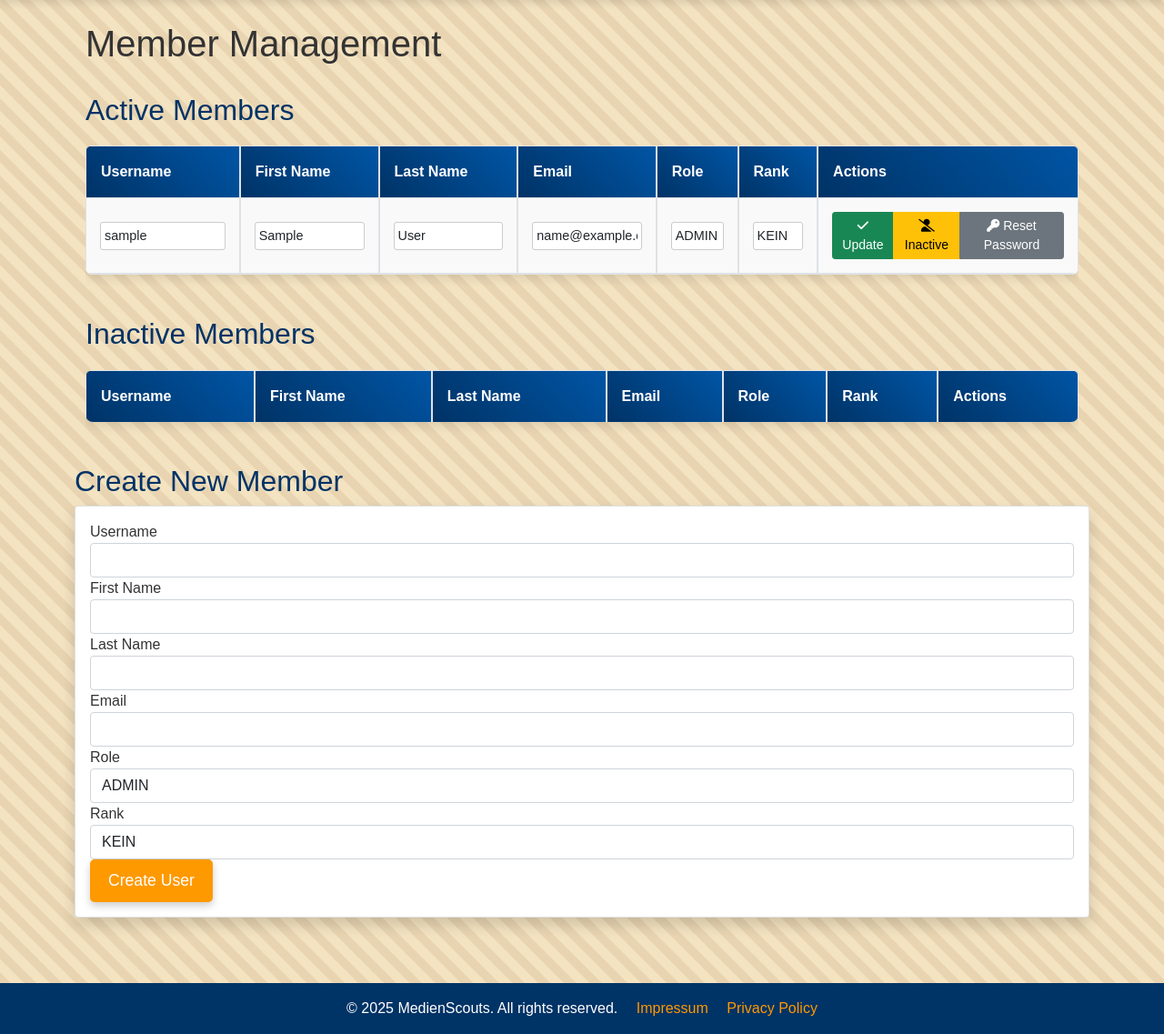
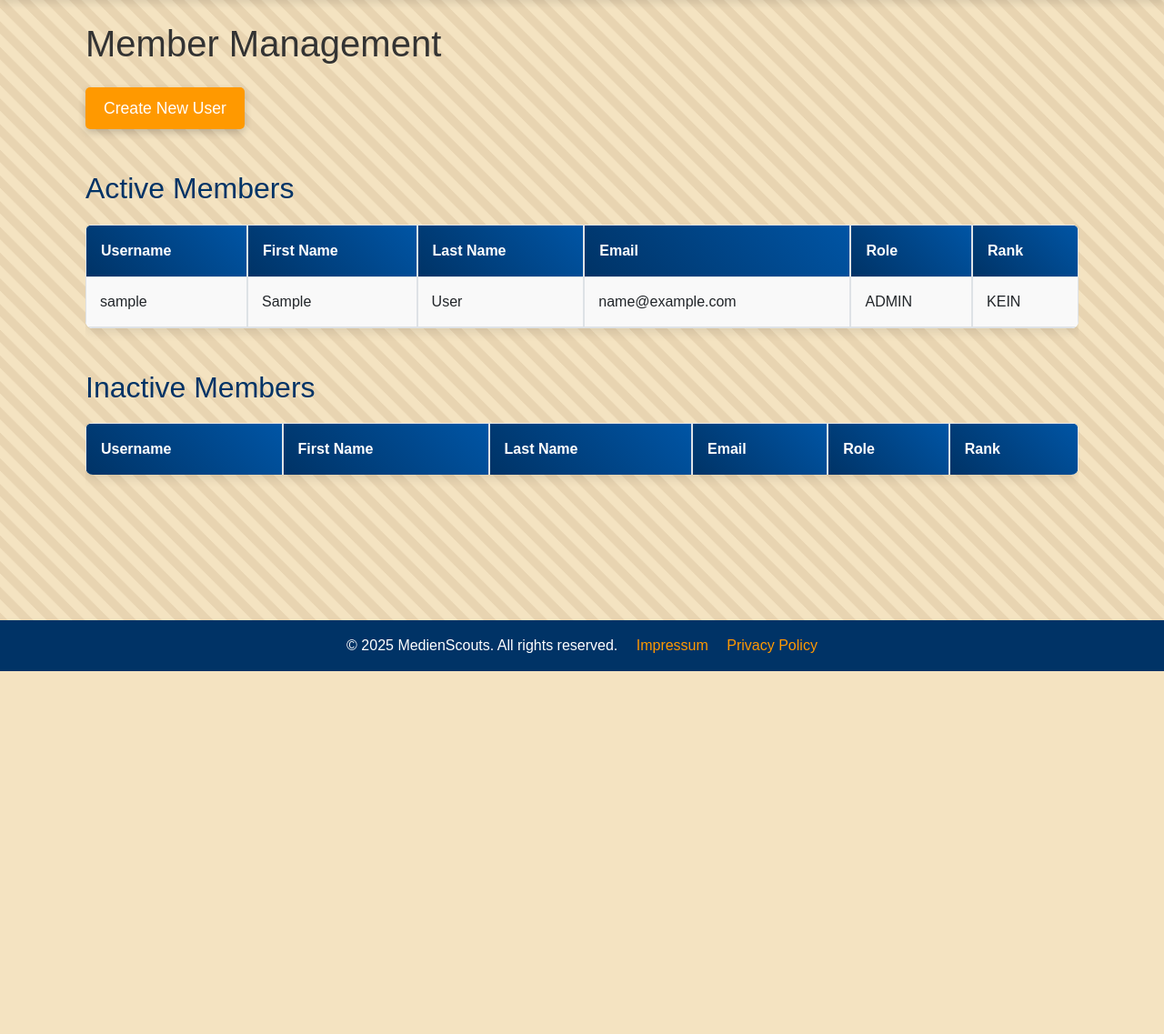
Before and after one commit to tvdw07/MedienScoutsWebsite, a Flask app: page /members/administration in a window 1280 px wide. Shown: the part 62-1199 px from the top of the page at 91% size. After the commit the page ends 800 px from the top, so only its background shows below. Run offline with Flask 3, Linux system fonts and the light colour scheme; a user stored in the database is signed in; tables that the repository leaves empty hold one stand-in row (values such as "Sample post"); lists and menus that the app fills with data are empty; parts of the project's set-up code (start-up, migrations or seed data) failed here and were passed over; some libraries are stand-ins or nearby versions.

Commit message:
Added Flask-Migrate for easy DB migrations. Also added Privilege and UserPrivilege tables to `models.py`. Also updated the README to inform users about the support of Flask-Migrate. Changed the CSP to allow code.jquery.com. Redesigned the admin member administration page.
Signed-off-by: Ghoastplayer <tim.vonderweppen@web.de>

```diff
--- a/app/templates/admin/members_administration.html
+++ b/app/templates/admin/members_administration.html
@@ -6,9 +6,11 @@
 <div class="container mt-4">
     <h1 class="mb-4">Member Management</h1>
 
+    <button id="createUserBtn" class="btn btn-primary mb-3">Create New User</button>
+
     <h2>Active Members</h2>
     <div class="table-responsive">
-        <table class="table table-bordered table-hover">
+        <table class="table table-bordered table-hover" id="activeUsersTable">
             <thead class="thead-dark">
             <tr>
                 <th>Username</th>
@@ -17,49 +19,17 @@
                 <th>Email</th>
                 <th>Role</th>
                 <th>Rank</th>
-                    <th>Actions</th>
             </tr>
             </thead>
             <tbody>
             {% for user in active_users %}
-                <tr>
-                    <form method="POST" action="{{ url_for('members_administration') }}" onsubmit="return confirmUpdate(this);">
-                        <input type="hidden" name="csrf_token" value="{{ csrf_token() }}">
-                        <td>
-                            <input type="hidden" name="user_id" value="{{ user.id }}">
-                            <input type="text" name="username" class="form-control form-control-sm" value="{{ user.username }}" required>
-                        </td>
-                        <td><input type="text" name="first_name" class="form-control form-control-sm" value="{{ user.first_name }}" required></td>
-                        <td><input type="text" name="last_name" class="form-control form-control-sm" value="{{ user.last_name }}" required></td>
-                        <td><input type="email" name="email" class="form-control form-control-sm" value="{{ user.email }}" required></td>
-                        <td>
-                            <select name="role" class="form-control form-control-sm" required>
-                                {% for role in roles %}
-                                <option value="{{ role.value }}" {% if user.role == role %}selected{% endif %}>{{ role.value }}</option>
-                                {% endfor %}
-                            </select>
-                        </td>
-                        <td>
-                            <select name="rank" class="form-control form-control-sm" required>
-                                {% for rank in ranks %}
-                                <option value="{{ rank.value }}" {% if user.rank == rank %}selected{% endif %}>{{ rank.value }}</option>
-                                {% endfor %}
-                            </select>
-                        </td>
-                        <td>
-                            <div class="btn-group" role="group">
-                                <button type="submit" class="btn btn-success btn-sm" data-toggle="tooltip" data-placement="top" title="Update Member">
-                                    <i class="fas fa-check"></i> Update
-                                </button>
-                                <button type="submit" name="set_inactive" class="btn btn-warning btn-sm" data-toggle="tooltip" data-placement="top" title="Set Inactive">
-                                    <i class="fas fa-user-slash"></i> Inactive
-                                </button>
-                                <button type="submit" name="reset_password" class="btn btn-secondary btn-sm" data-toggle="tooltip" data-placement="top" title="Reset Password">
-                                    <i class="fas fa-key"></i> Reset Password
-                                </button>
-                            </div>
-                        </td>
-                    </form>
+            <tr class="user-row" data-user-id="{{ user.id }}">
+                <td>{{ user.username }}</td>
+                <td>{{ user.first_name }}</td>
+                <td>{{ user.last_name }}</td>
+                <td>{{ user.email }}</td>
+                <td>{{ user.role.value }}</td>
+                <td>{{ user.rank.value if user.rank else '' }}</td>
             </tr>
             {% endfor %}
             </tbody>
@@ -68,7 +38,7 @@
 
     <h2>Inactive Members</h2>
     <div class="table-responsive">
-        <table class="table table-bordered table-hover">
+        <table class="table table-bordered table-hover" id="inactiveUsersTable">
             <thead class="thead-dark">
             <tr>
                 <th>Username</th>
@@ -77,49 +47,17 @@
                 <th>Email</th>
                 <th>Role</th>
                 <th>Rank</th>
-                    <th>Actions</th>
             </tr>
             </thead>
             <tbody>
             {% for user in inactive_users %}
-                <tr>
-                    <form method="POST" action="{{ url_for('members_administration') }}" onsubmit="return confirmUpdate(this);">
-                        <input type="hidden" name="csrf_token" value="{{ csrf_token() }}">
-                        <td>
-                            <input type="hidden" name="user_id" value="{{ user.id }}">
-                            <input type="text" name="username" class="form-control form-control-sm" value="{{ user.username }}" required>
-                        </td>
-                        <td><input type="text" name="first_name" class="form-control form-control-sm" value="{{ user.first_name }}" required></td>
-                        <td><input type="text" name="last_name" class="form-control form-control-sm" value="{{ user.last_name }}" required></td>
-                        <td><input type="email" name="email" class="form-control form-control-sm" value="{{ user.email }}" required></td>
-                        <td>
-                            <select name="role" class="form-control form-control-sm" required>
-                                {% for role in roles %}
-                                <option value="{{ role.value }}" {% if user.role == role %}selected{% endif %}>{{ role.value }}</option>
-                                {% endfor %}
-                            </select>
-                        </td>
-                        <td>
-                            <select name="rank" class="form-control form-control-sm" required>
-                                {% for rank in ranks %}
-                                <option value="{{ rank.value }}" {% if user.rank == rank %}selected{% endif %}>{{ rank.value }}</option>
-                                {% endfor %}
-                            </select>
-                        </td>
-                        <td>
-                            <div class="btn-group" role="group">
-                                <button type="submit" class="btn btn-success btn-sm" data-toggle="tooltip" data-placement="top" title="Update Member">
-                                    <i class="fas fa-check"></i> Update
-                                </button>
-                                <button type="submit" name="set_active" class="btn btn-primary btn-sm" data-toggle="tooltip" data-placement="top" title="Set Active">
-                                    <i class="fas fa-user-check"></i> Active
-                                </button>
-                                <button type="submit" name="reset_password" class="btn btn-secondary btn-sm" data-toggle="tooltip" data-placement="top" title="Reset Password">
-                                    <i class="fas fa-key"></i> Reset Password
-                                </button>
-                            </div>
-                        </td>
-                    </form>
+            <tr class="user-row" data-user-id="{{ user.id }}">
+                <td>{{ user.username }}</td>
+                <td>{{ user.first_name }}</td>
+                <td>{{ user.last_name }}</td>
+                <td>{{ user.email }}</td>
+                <td>{{ user.role.value }}</td>
+                <td>{{ user.rank.value if user.rank else '' }}</td>
             </tr>
             {% endfor %}
             </tbody>
@@ -127,58 +65,216 @@
     </div>
 </div>
 
-<h2>Create New Member</h2>
-<div class="card shadow mb-4">
-    <div class="card-body">
-        <form method="POST" action="{{ url_for('members_administration') }}" onsubmit="return confirmCreateUser(this);">
-            <input type="hidden" name="csrf_token" value="{{ csrf_token() }}">
-            <div class="form-group">
-                <label for="new_username">Username</label>
-                <input type="text" name="new_username" class="form-control" id="new_username" required>
+<!-- User Detail Modal -->
+<div class="modal fade" id="userModal" tabindex="-1" role="dialog" aria-labelledby="userModalLabel" aria-hidden="true">
+    <div class="modal-dialog modal-lg" role="document">
+        <div class="modal-content">
+            <form id="userForm">
+                <div class="modal-header">
+                    <h5 class="modal-title" id="userModalLabel">User Details</h5>
+                    <button type="button" class="btn-close" data-bs-dismiss="modal" aria-label="Close"></button>
+
                 </div>
-            <div class="form-group">
-                <label for="new_first_name">First Name</label>
-                <input type="text" name="new_first_name" class="form-control" id="new_first_name" required>
+                <div class="modal-body">
+                    <!-- Hidden field for user id -->
+                    <input type="hidden" id="user_id" name="user_id">
+                    <div class="form-row">
+                        <div class="form-group col-md-6">
+                            <label for="username">Username</label>
+                            <input type="text" class="form-control" id="username" name="username" required>
                         </div>
-            <div class="form-group">
-                <label for="new_last_name">Last Name</label>
-                <input type="text" name="new_last_name" class="form-control" id="new_last_name" required>
+                        <div class="form-group col-md-6">
+                            <label for="email">Email</label>
+                            <input type="email" class="form-control" id="email" name="email" required>
                         </div>
-            <div class="form-group">
-                <label for="new_email">Email</label>
-                <input type="email" name="new_email" class="form-control" id="new_email" required>
                     </div>
-            <div class="form-group">
-                <label for="new_role">Role</label>
-                <select name="new_role" class="form-control" id="new_role" required>
+                    <div class="form-row">
+                        <div class="form-group col-md-6">
+                            <label for="first_name">First Name</label>
+                            <input type="text" class="form-control" id="first_name" name="first_name" required>
+                        </div>
+                        <div class="form-group col-md-6">
+                            <label for="last_name">Last Name</label>
+                            <input type="text" class="form-control" id="last_name" name="last_name" required>
+                        </div>
+                    </div>
+                    <div class="form-row">
+                        <div class="form-group col-md-6">
+                            <label for="role">Role</label>
+                            <select class="form-control" id="role" name="role" required>
                                 {% for role in roles %}
                                 <option value="{{ role.value }}">{{ role.value }}</option>
                                 {% endfor %}
                             </select>
                         </div>
-            <div class="form-group">
-                <label for="new_rank">Rank</label>
-                <select name="new_rank" class="form-control" id="new_rank" required>
+                        <div class="form-group col-md-6">
+                            <label for="rank">Rank</label>
+                            <select class="form-control" id="rank" name="rank" required>
                                 {% for rank in ranks %}
                                 <option value="{{ rank.value }}">{{ rank.value }}</option>
                                 {% endfor %}
                             </select>
                         </div>
-            <button type="submit" name="create_user" class="btn btn-primary">Create User</button>
+                    </div>
+                    <div class="form-group">
+                        <label for="new_password">New Password (leave blank if unchanged)</label>
+                        <input type="password" class="form-control" id="new_password" name="new_password">
+                    </div>
+                    <div class="form-group form-check">
+                        <input type="checkbox" class="form-check-input" id="active" name="active">
+                        <label class="form-check-label" for="active">Active</label>
+                    </div>
+                    <hr>
+                    <h5>Privileges</h5>
+                    <div id="privilegesContainer" class="form-group">
+                        <!-- Privilege checkboxes will be added dynamically -->
+                    </div>
+                </div>
+                <div class="modal-footer">
+                    <button type="button" id="resetPasswordBtn" class="btn btn-secondary">Reset Password</button>
+                    <button type="submit" id="saveUserBtn" class="btn btn-primary">Save Changes</button>
+                </div>
             </form>
         </div>
     </div>
-
+</div>
 {% endblock %}
-
 {% block scripts %}
 <script>
-    function confirmUpdate(form) {
-        return confirm('Are you sure you want to update this member?');
+    // Set up global AJAX settings to include CSRF token in the header
+    $.ajaxSetup({
+      headers: {
+        'X-CSRFToken': $('meta[name="csrf-token"]').attr('content')
       }
+    });
 
-    function confirmCreateUser(form) {
-        return confirm('Are you sure you want to create this user?');
+    $(document).ready(function() {
+      // Your existing AJAX code for handling user rows and form submissions goes here.
+      $('.user-row').click(function() {
+        var userId = $(this).data('user-id');
+        $.ajax({
+            url: "{{ url_for('user_detail', user_id=0) }}".replace("0", userId),
+            type: 'GET',
+            dataType: 'json',
+            success: function(response) {
+                var user = response.user;
+                $('#user_id').val(user.id);
+                $('#username').val(user.username);
+                $('#email').val(user.email);
+                $('#first_name').val(user.first_name);
+                $('#last_name').val(user.last_name);
+                $('#role').val(user.role);
+                $('#rank').val(user.rank);
+                $('#new_password').val('');
+                $('#active').prop('checked', user.active);
+
+                // Build privilege checkboxes
+                var privilegesContainer = $('#privilegesContainer');
+                privilegesContainer.empty();
+                $.each(response.all_privileges, function(index, privilege) {
+                    var checked = response.user_privileges.includes(privilege.id) ? 'checked' : '';
+                    privilegesContainer.append(
+                        '<div class="form-check">' +
+                        '<input class="form-check-input" type="checkbox" value="' + privilege.id + '" id="priv_' + privilege.id + '" ' + checked + '>' +
+                        '<label class="form-check-label" for="priv_' + privilege.id + '">' + privilege.name + '</label>' +
+                        '</div>'
+                    );
+                });
+                $('#userModalLabel').text('Edit User');
+                $('#saveUserBtn').text('Save Changes');
+                $('#userModal').modal('show');
+            },
+            error: function() {
+                alert('Error loading user details.');
             }
+        });
+      });
+
+      // Click handler for the Create New User button
+      $('#createUserBtn').click(function() {
+          // Clear form fields
+          $('#userForm')[0].reset();
+          $('#user_id').val('');
+          $('#new_password').val('');
+          $.ajax({
+              url: "{{ url_for('user_detail', user_id=0) }}".replace("0", 0),
+              type: 'GET',
+              dataType: 'json',
+              success: function(response) {
+                  var privilegesContainer = $('#privilegesContainer');
+                  privilegesContainer.empty();
+                  $.each(response.all_privileges, function(index, privilege) {
+                      privilegesContainer.append(
+                          '<div class="form-check">' +
+                          '<input class="form-check-input" type="checkbox" value="' + privilege.id + '" id="priv_' + privilege.id + '">' +
+                          '<label class="form-check-label" for="priv_' + privilege.id + '">' + privilege.name + '</label>' +
+                          '</div>'
+                      );
+                  });
+                  $('#userModalLabel').text('Create New User');
+                  $('#saveUserBtn').text('Create User');
+                  $('#userModal').modal('show');
+              },
+              error: function() {
+                  alert('Error loading privileges.');
+              }
+          });
+      });
+
+      // Handle form submission (both update and create)
+      $('#userForm').submit(function(e) {
+          e.preventDefault();
+          if (!confirm('Are you sure you want to perform this action?')) {
+              return;
+          }
+          var userId = $('#user_id').val();
+          var privileges = [];
+          $('#privilegesContainer input:checkbox:checked').each(function() {
+              privileges.push(parseInt($(this).val()));
+          });
+          var payload = {
+              username:   $('#username').val(),
+              email:      $('#email').val(),
+              first_name: $('#first_name').val(),
+              last_name:  $('#last_name').val(),
+              role:       $('#role').val(),
+              rank:       $('#rank').val(),
+              active:     $('#active').is(':checked'),
+              new_password: $('#new_password').val(),
+              privileges: privileges
+          };
+          var ajaxOptions = {
+              contentType: 'application/json',
+              data: JSON.stringify(payload),
+              dataType: 'json',
+              success: function(response) {
+                  //alert(response.message);
+                  location.reload(); // refresh the page to update the tables
+              },
+              error: function(xhr) {
+                  alert('Error saving user data: ' + xhr.responseText);
+              }
+          };
+          if (userId) {
+              // Update existing user
+              ajaxOptions.url = "{{ url_for('user_detail', user_id=0) }}".replace("0", userId);
+              ajaxOptions.type = 'POST';
+          } else {
+              // Create new user
+              ajaxOptions.url = "{{ url_for('create_user') }}";
+              ajaxOptions.type = 'POST';
+          }
+          $.ajax(ajaxOptions);
+      });
+
+      // Reset Password button handler (example: simply clear the password field or perform further actions)
+      $('#resetPasswordBtn').click(function() {
+          if (confirm('Are you sure you want to reset the password for this user?')) {
+              $('#new_password').val('');
+              alert('Password will be reset on save.');
+          }
+      });
+    });
+
 </script>
 {% endblock %}
--- a/app/templates/base.html
+++ b/app/templates/base.html
@@ -4,6 +4,7 @@
     <meta charset="UTF-8">
     <meta name="viewport" content="width=device-width, initial-scale=1.0">
     <meta name="description" content="Official MedienScout Website for the NGK"/>
+    <meta name="csrf-token" content="{{ csrf_token() }}">
     <title>{% block title %}MedienScouts{% endblock %}</title>
     <link href="https://cdn.jsdelivr.net/npm/bootstrap@5.1.3/dist/css/bootstrap.min.css" rel="stylesheet">
     <link href="https://cdnjs.cloudflare.com/ajax/libs/font-awesome/6.0.0-beta3/css/all.min.css" rel="stylesheet">
@@ -93,6 +94,10 @@
     </footer>
 </div>
 
+<!-- Include jQuery first -->
+<script src="https://code.jquery.com/jquery-3.5.1.min.js"></script>
+<!-- Then include Popper.js -->
+<script src="https://cdn.jsdelivr.net/npm/popper.js@1.16.1/dist/umd/popper.min.js"></script>
 <script src="https://cdn.jsdelivr.net/npm/@popperjs/core@2.10.2/dist/umd/popper.min.js"></script>
 <script src="https://cdn.jsdelivr.net/npm/bootstrap@5.1.3/dist/js/bootstrap.min.js"></script>
 <script src="{{ url_for('static', filename='js/base.js') }}"></script>
--- a/requirements.txt
+++ b/requirements.txt
@@ -34,5 +34,6 @@ six~=1.17.0
 typing_extensions~=4.12.2
 tzlocal~=5.2
 wrapt~=1.17.0
+Flask-Migrate~=4.0.7
 gunicorn
 gevent
```
Also changed, not shown: app/__init__.py (+18 -14 lines), app/blueprints/bp_admin.py (+109 -1 lines), app/models.py (+15 -0 lines), README.md. Lines whose indentation alone changed are shown as unchanged.
